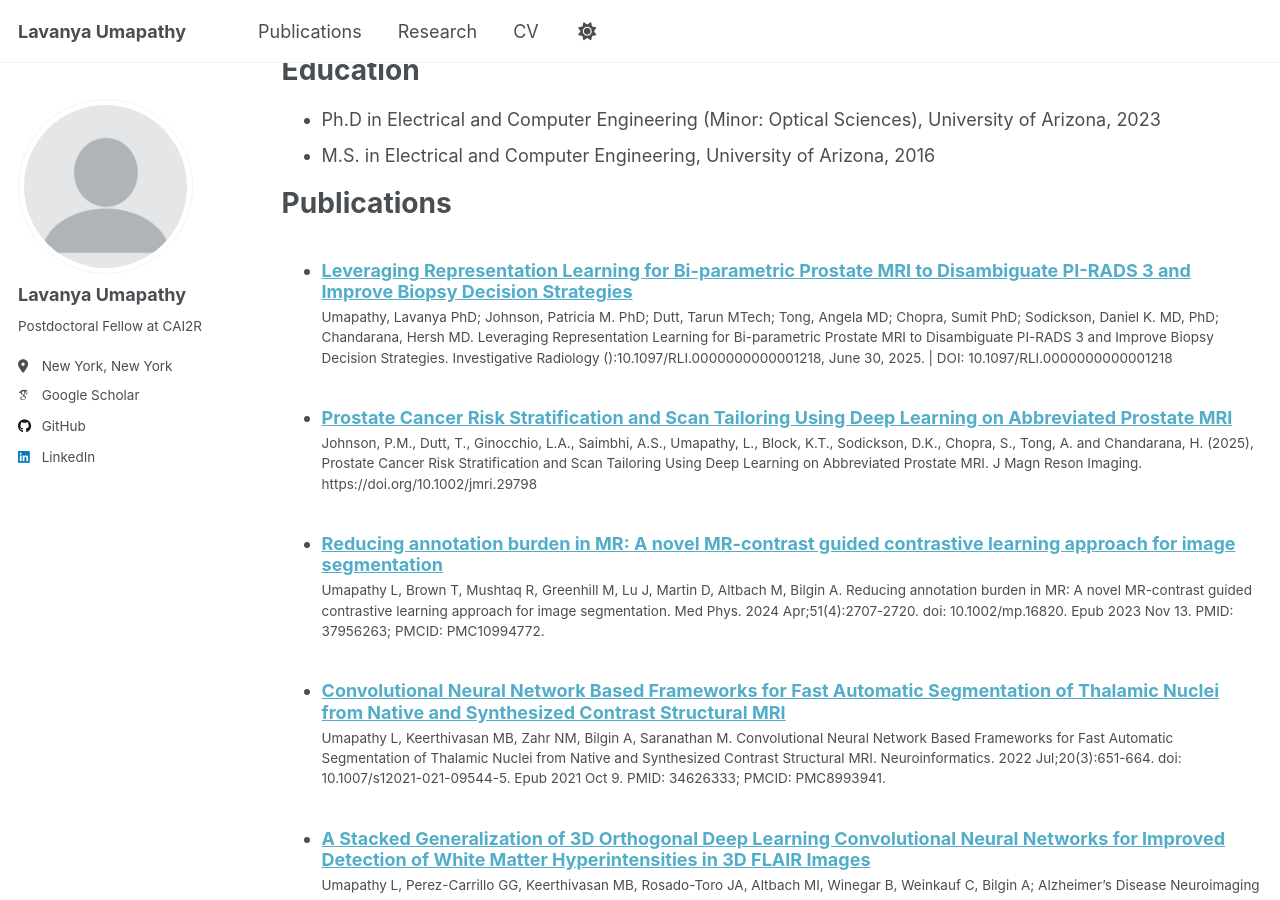
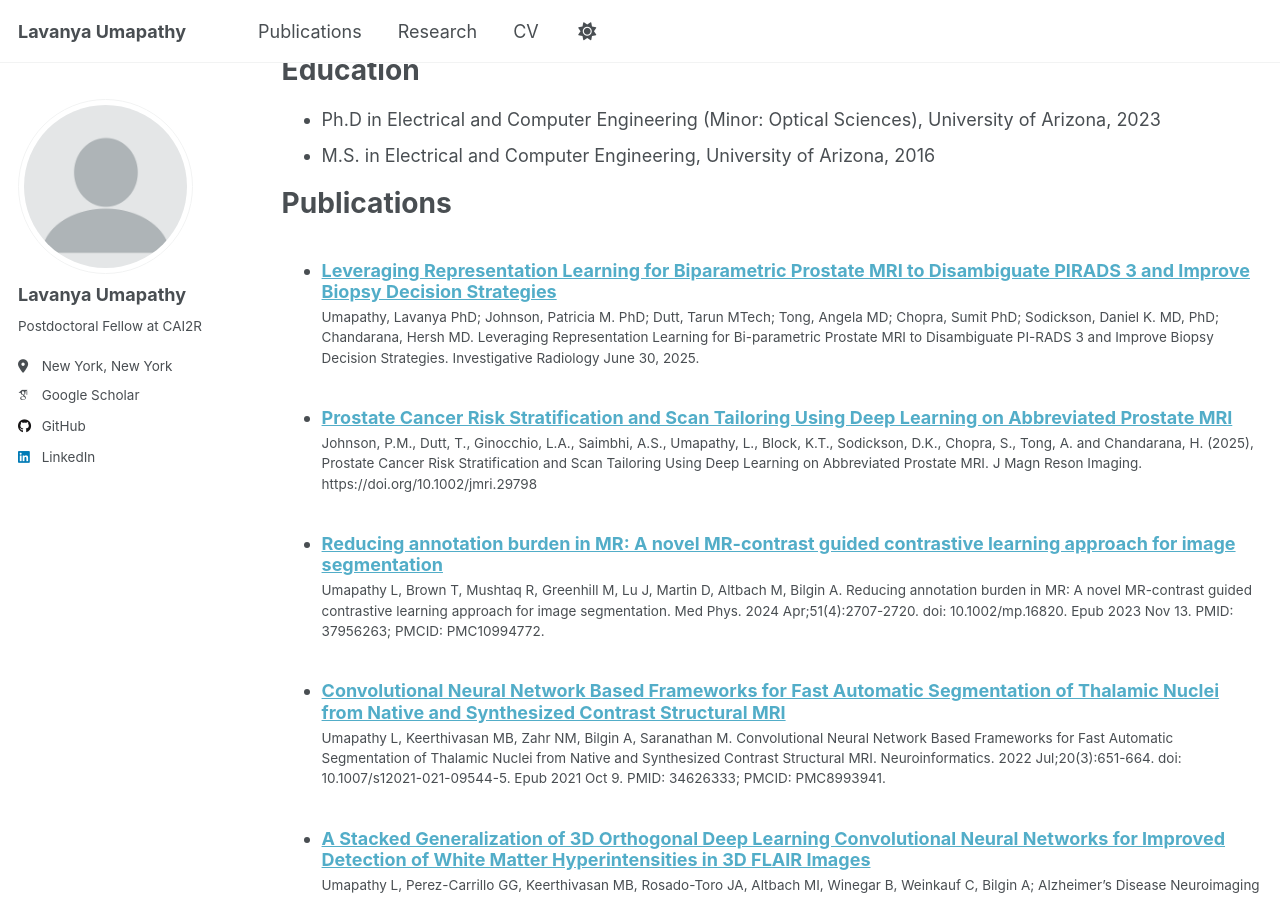
Before and after one commit to lunastra26/lunastra26.github.io, a Jekyll site: the page built from _pages/cv.md, in a window 1280 px wide and 900 px high, scrolled down 472 px. Built offline with Jekyll 4.4.1, drawn with Linux system fonts in a browser that asks for light colours; some web fonts are replaced.

Commit message:
Update 2025-PIRADS3-disambiguation.md

```diff
--- a/_publications/2025-PIRADS3-disambiguation.md
+++ b/_publications/2025-PIRADS3-disambiguation.md
@@ -1,5 +1,5 @@
 ---
-title: "Leveraging Representation Learning for Bi-parametric Prostate MRI to Disambiguate PI-RADS 3 and Improve Biopsy Decision Strategies"
+title: "Leveraging Representation Learning for Biparametric Prostate MRI to Disambiguate PIRADS 3 and Improve Biopsy Decision Strategies"
 collection: publications
 category: manuscripts
 permalink: /publication/2025-PIRADS3-disambiguation.md
@@ -7,7 +7,7 @@ excerpt: 'Representation learning for prostate MRI'
 date: 2025-06-30
 venue: 'Investigative Radiology'
 paperurl: 'https://pubmed.ncbi.nlm.nih.gov/40586610/'
-citation: 'Umapathy, Lavanya PhD; Johnson, Patricia M. PhD; Dutt, Tarun MTech; Tong, Angela MD; Chopra, Sumit PhD; Sodickson, Daniel K. MD, PhD; Chandarana, Hersh MD. Leveraging Representation Learning for Bi-parametric Prostate MRI to Disambiguate PI-RADS 3 and Improve Biopsy Decision Strategies. Investigative Radiology ():10.1097/RLI.0000000000001218, June 30, 2025. | DOI: 10.1097/RLI.0000000000001218'
+citation: 'Umapathy, Lavanya PhD; Johnson, Patricia M. PhD; Dutt, Tarun MTech; Tong, Angela MD; Chopra, Sumit PhD; Sodickson, Daniel K. MD, PhD; Chandarana, Hersh MD. Leveraging Representation Learning for Bi-parametric Prostate MRI to Disambiguate PI-RADS 3 and Improve Biopsy Decision Strategies. Investigative Radiology June 30, 2025.'
 ---
 Objectives:
 Despite its high negative predictive value (NPV) for clinically significant prostate cancer (csPCa), MRI suffers from a substantial number of false positives, especially for intermediate-risk cases. In this work, we determine whether a deep learning model trained with PI-RADS–guided representation learning can disambiguate the PI-RADS 3 classification, detect csPCa from bi-parametric prostate MR images, and avoid unnecessary benign biopsies.
```
